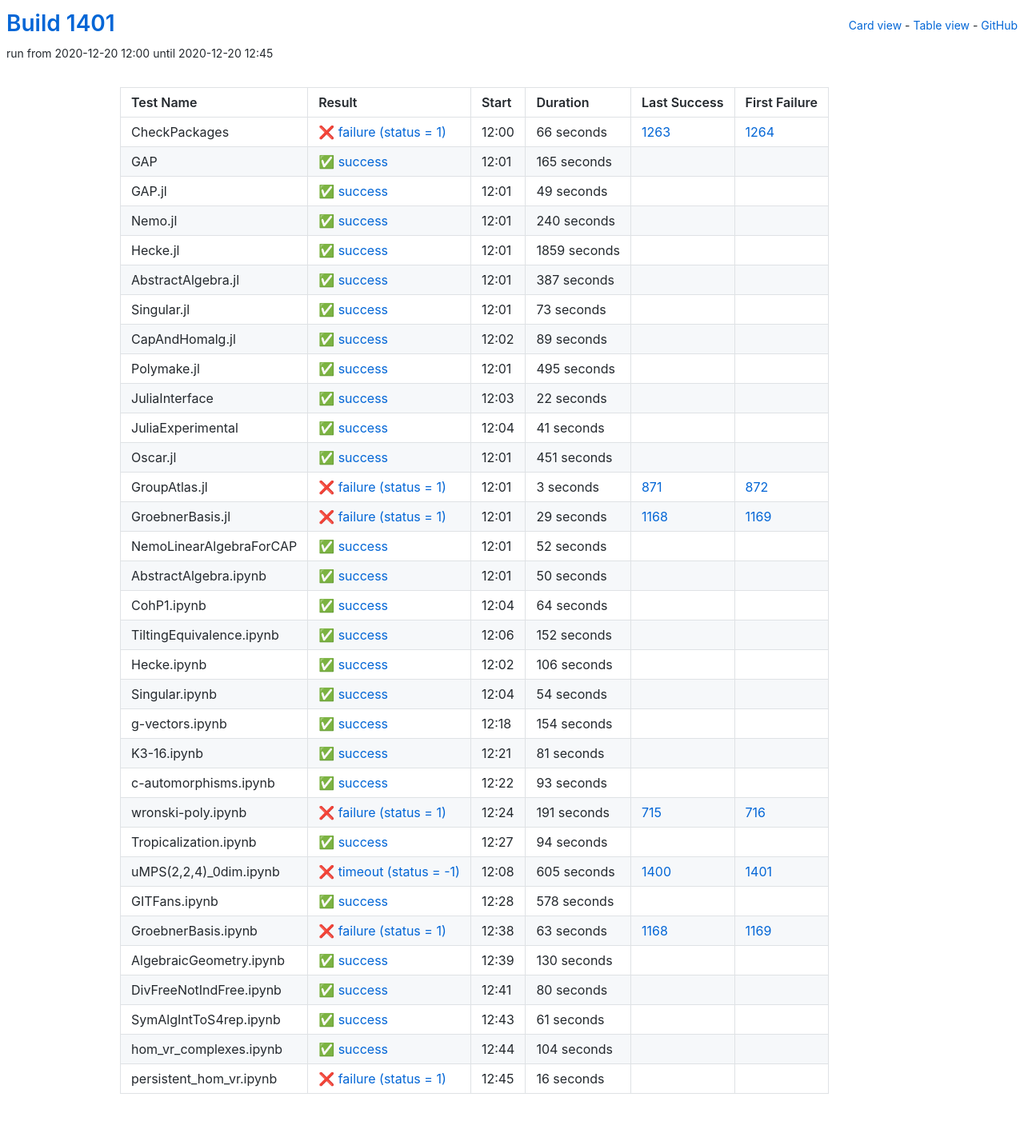
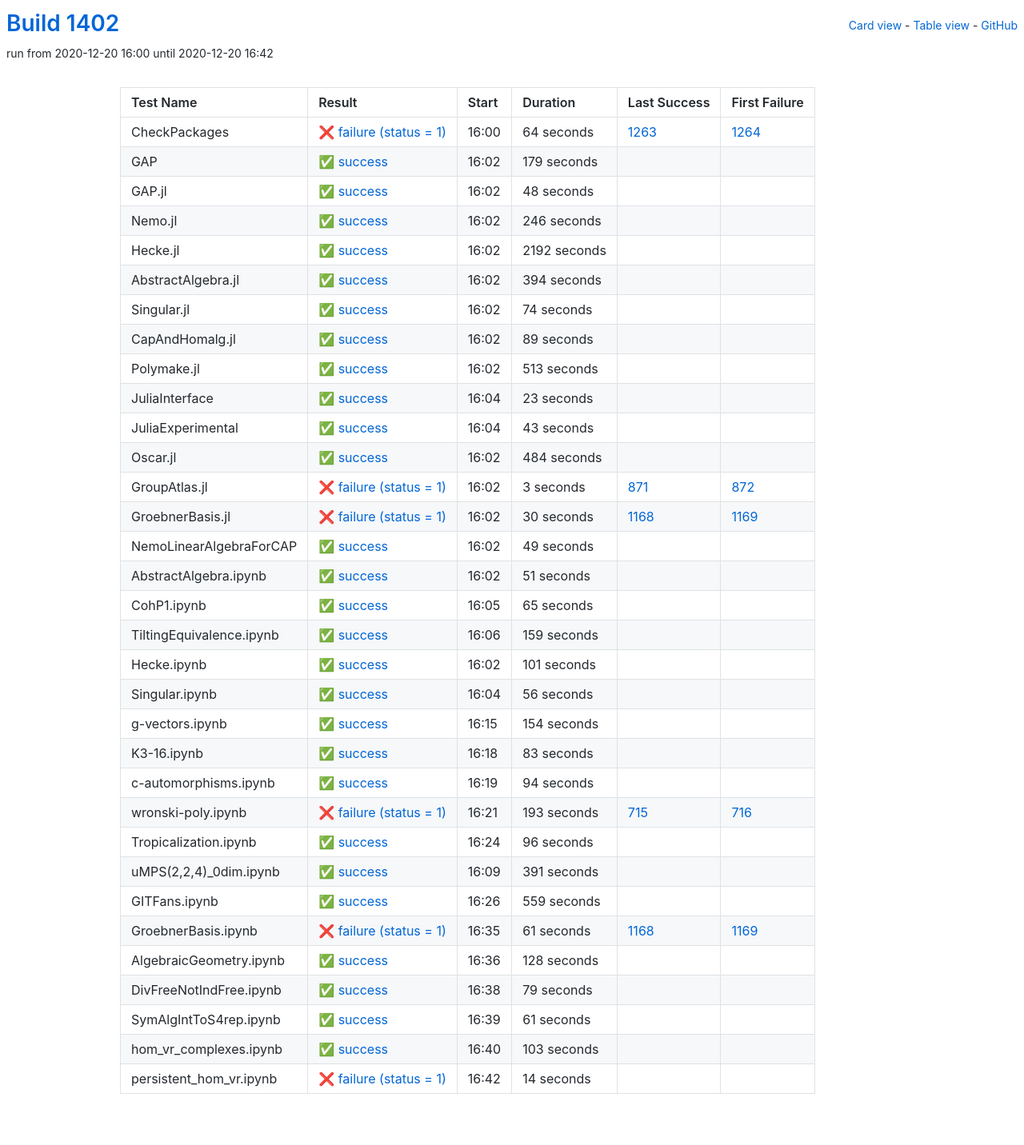
Before and after one commit to oscar-system/oscar-ci-status-stable, a Jekyll site: the page built from table.html, in a window 1280 px wide. Shown: the whole page at 80% size. Built offline with Jekyll 4.4.1, drawn with Linux system fonts in a browser that asks for light colours.

Commit message:
Build #1402

```diff
--- a/_data/ci.yml
+++ b/_data/ci.yml
@@ -1,6 +1,6 @@
 ---
-build: 1401
-build_url: https://oscarci.mathematik.uni-kl.de/job/oscar-stable/1401/
+build: 1402
+build_url: https://oscarci.mathematik.uni-kl.de/job/oscar-stable/1402/
 job: oscar-stable
 organization: oscar-system
 repo: oscar-ci-status-stable
@@ -8,92 +8,92 @@ repourl: https://github.com/oscar-system/oscar-ci-status-stable
 tests:
 - name: CheckPackages
   id: checkpackages
-  log: https://oscarci.mathematik.uni-kl.de/job/oscar-stable/1401/artifact/logs/build-1401/CheckPackages.log
-  start: 2020-12-20 12:00
+  log: https://oscarci.mathematik.uni-kl.de/job/oscar-stable/1402/artifact/logs/build-1402/CheckPackages.log
+  start: 2020-12-20 16:00
   success: false
   exitcode: 1
   status: failure
-  duration: 66
+  duration: 64
   last_success: 1263
   last_success_url: https://oscarci.mathematik.uni-kl.de/job/oscar-stable/1263/
   first_failure: 1264
   first_failure_url: https://oscarci.mathematik.uni-kl.de/job/oscar-stable/1264/
 - name: GAP
   id: gap
-  log: https://oscarci.mathematik.uni-kl.de/job/oscar-stable/1401/artifact/logs/build-1401/GAP.log
-  start: 2020-12-20 12:01
+  log: https://oscarci.mathematik.uni-kl.de/job/oscar-stable/1402/artifact/logs/build-1402/GAP.log
+  start: 2020-12-20 16:02
   success: true
   exitcode: 0
   status: success
-  duration: 165
+  duration: 179
   last_success: false
   last_success_url:
   first_failure: false
   first_failure_url:
 - name: GAP.jl
   id: gap-jl
-  log: https://oscarci.mathematik.uni-kl.de/job/oscar-stable/1401/artifact/logs/build-1401/GAP.jl.log
-  start: 2020-12-20 12:01
+  log: https://oscarci.mathematik.uni-kl.de/job/oscar-stable/1402/artifact/logs/build-1402/GAP.jl.log
+  start: 2020-12-20 16:02
   success: true
   exitcode: 0
   status: success
-  duration: 49
+  duration: 48
   last_success: false
   last_success_url:
   first_failure: false
   first_failure_url:
 - name: Nemo.jl
   id: nemo-jl
-  log: https://oscarci.mathematik.uni-kl.de/job/oscar-stable/1401/artifact/logs/build-1401/Nemo.jl.log
-  start: 2020-12-20 12:01
+  log: https://oscarci.mathematik.uni-kl.de/job/oscar-stable/1402/artifact/logs/build-1402/Nemo.jl.log
+  start: 2020-12-20 16:02
   success: true
   exitcode: 0
   status: success
-  duration: 240
+  duration: 246
   last_success: false
   last_success_url:
   first_failure: false
   first_failure_url:
 - name: Hecke.jl
   id: hecke-jl
-  log: https://oscarci.mathematik.uni-kl.de/job/oscar-stable/1401/artifact/logs/build-1401/Hecke.jl.log
-  start: 2020-12-20 12:01
+  log: https://oscarci.mathematik.uni-kl.de/job/oscar-stable/1402/artifact/logs/build-1402/Hecke.jl.log
+  start: 2020-12-20 16:02
   success: true
   exitcode: 0
   status: success
-  duration: 1859
+  duration: 2192
   last_success: false
   last_success_url:
   first_failure: false
   first_failure_url:
 - name: AbstractAlgebra.jl
   id: abstractalgebra-jl
-  log: https://oscarci.mathematik.uni-kl.de/job/oscar-stable/1401/artifact/logs/build-1401/AbstractAlgebra.jl.log
-  start: 2020-12-20 12:01
+  log: https://oscarci.mathematik.uni-kl.de/job/oscar-stable/1402/artifact/logs/build-1402/AbstractAlgebra.jl.log
+  start: 2020-12-20 16:02
   success: true
   exitcode: 0
   status: success
-  duration: 387
+  duration: 394
   last_success: false
   last_success_url:
   first_failure: false
   first_failure_url:
 - name: Singular.jl
   id: singular-jl
-  log: https://oscarci.mathematik.uni-kl.de/job/oscar-stable/1401/artifact/logs/build-1401/Singular.jl.log
-  start: 2020-12-20 12:01
+  log: https://oscarci.mathematik.uni-kl.de/job/oscar-stable/1402/artifact/logs/build-1402/Singular.jl.log
+  start: 2020-12-20 16:02
   success: true
   exitcode: 0
   status: success
-  duration: 73
+  duration: 74
   last_success: false
   last_success_url:
   first_failure: false
   first_failure_url:
 - name: CapAndHomalg.jl
   id: capandhomalg-jl
-  log: https://oscarci.mathematik.uni-kl.de/job/oscar-stable/1401/artifact/logs/build-1401/CapAndHomalg.jl.log
-  start: 2020-12-20 12:02
+  log: https://oscarci.mathematik.uni-kl.de/job/oscar-stable/1402/artifact/logs/build-1402/CapAndHomalg.jl.log
+  start: 2020-12-20 16:02
   success: true
   exitcode: 0
   status: success
@@ -104,56 +104,56 @@ tests:
   first_failure_url:
 - name: Polymake.jl
   id: polymake-jl
-  log: https://oscarci.mathematik.uni-kl.de/job/oscar-stable/1401/artifact/logs/build-1401/Polymake.jl.log
-  start: 2020-12-20 12:01
+  log: https://oscarci.mathematik.uni-kl.de/job/oscar-stable/1402/artifact/logs/build-1402/Polymake.jl.log
+  start: 2020-12-20 16:02
   success: true
   exitcode: 0
   status: success
-  duration: 495
+  duration: 513
   last_success: false
   last_success_url:
   first_failure: false
   first_failure_url:
 - name: JuliaInterface
   id: juliainterface
-  log: https://oscarci.mathematik.uni-kl.de/job/oscar-stable/1401/artifact/logs/build-1401/JuliaInterface.log
-  start: 2020-12-20 12:03
+  log: https://oscarci.mathematik.uni-kl.de/job/oscar-stable/1402/artifact/logs/build-1402/JuliaInterface.log
+  start: 2020-12-20 16:04
   success: true
   exitcode: 0
   status: success
-  duration: 22
+  duration: 23
   last_success: false
   last_success_url:
   first_failure: false
   first_failure_url:
 - name: JuliaExperimental
   id: juliaexperimental
-  log: https://oscarci.mathematik.uni-kl.de/job/oscar-stable/1401/artifact/logs/build-1401/JuliaExperimental.log
-  start: 2020-12-20 12:04
+  log: https://oscarci.mathematik.uni-kl.de/job/oscar-stable/1402/artifact/logs/build-1402/JuliaExperimental.log
+  start: 2020-12-20 16:04
   success: true
   exitcode: 0
   status: success
-  duration: 41
+  duration: 43
   last_success: false
   last_success_url:
   first_failure: false
   first_failure_url:
 - name: Oscar.jl
   id: oscar-jl
-  log: https://oscarci.mathematik.uni-kl.de/job/oscar-stable/1401/artifact/logs/build-1401/Oscar.jl.log
-  start: 2020-12-20 12:01
+  log: https://oscarci.mathematik.uni-kl.de/job/oscar-stable/1402/artifact/logs/build-1402/Oscar.jl.log
+  start: 2020-12-20 16:02
   success: true
   exitcode: 0
   status: success
-  duration: 451
+  duration: 484
   last_success: false
   last_success_url:
   first_failure: false
   first_failure_url:
 - name: GroupAtlas.jl
   id: groupatlas-jl
-  log: https://oscarci.mathematik.uni-kl.de/job/oscar-stable/1401/artifact/logs/build-1401/GroupAtlas.jl.log
-  start: 2020-12-20 12:01
+  log: https://oscarci.mathematik.uni-kl.de/job/oscar-stable/1402/artifact/logs/build-1402/GroupAtlas.jl.log
+  start: 2020-12-20 16:02
   success: false
   exitcode: 1
   status: failure
@@ -164,92 +164,92 @@ tests:
   first_failure_url: https://oscarci.mathematik.uni-kl.de/job/oscar-stable/872/
 - name: GroebnerBasis.jl
   id: groebnerbasis-jl
-  log: https://oscarci.mathematik.uni-kl.de/job/oscar-stable/1401/artifact/logs/build-1401/GroebnerBasis.jl.log
-  start: 2020-12-20 12:01
+  log: https://oscarci.mathematik.uni-kl.de/job/oscar-stable/1402/artifact/logs/build-1402/GroebnerBasis.jl.log
+  start: 2020-12-20 16:02
   success: false
   exitcode: 1
   status: failure
-  duration: 29
+  duration: 30
   last_success: 1168
   last_success_url: https://oscarci.mathematik.uni-kl.de/job/oscar-stable/1168/
   first_failure: 1169
   first_failure_url: https://oscarci.mathematik.uni-kl.de/job/oscar-stable/1169/
 - name: NemoLinearAlgebraForCAP
   id: nemolinearalgebraforcap
-  log: https://oscarci.mathematik.uni-kl.de/job/oscar-stable/1401/artifact/logs/build-1401/NemoLinearAlgebraForCAP.log
-  start: 2020-12-20 12:01
+  log: https://oscarci.mathematik.uni-kl.de/job/oscar-stable/1402/artifact/logs/build-1402/NemoLinearAlgebraForCAP.log
+  start: 2020-12-20 16:02
   success: true
   exitcode: 0
   status: success
-  duration: 52
+  duration: 49
   last_success: false
   last_success_url:
   first_failure: false
   first_failure_url:
 - name: AbstractAlgebra.ipynb
   id: abstractalgebra-ipynb
-  log: https://oscarci.mathematik.uni-kl.de/job/oscar-stable/1401/artifact/logs/build-1401/AbstractAlgebra.ipynb.log
-  start: 2020-12-20 12:01
+  log: https://oscarci.mathematik.uni-kl.de/job/oscar-stable/1402/artifact/logs/build-1402/AbstractAlgebra.ipynb.log
+  start: 2020-12-20 16:02
   success: true
   exitcode: 0
   status: success
-  duration: 50
+  duration: 51
   last_success: false
   last_success_url:
   first_failure: false
   first_failure_url:
 - name: CohP1.ipynb
   id: cohp1-ipynb
-  log: https://oscarci.mathematik.uni-kl.de/job/oscar-stable/1401/artifact/logs/build-1401/CohP1.ipynb.log
-  start: 2020-12-20 12:04
+  log: https://oscarci.mathematik.uni-kl.de/job/oscar-stable/1402/artifact/logs/build-1402/CohP1.ipynb.log
+  start: 2020-12-20 16:05
   success: true
   exitcode: 0
   status: success
-  duration: 64
+  duration: 65
   last_success: false
   last_success_url:
   first_failure: false
   first_failure_url:
 - name: TiltingEquivalence.ipynb
   id: tiltingequivalence-ipynb
-  log: https://oscarci.mathematik.uni-kl.de/job/oscar-stable/1401/artifact/logs/build-1401/TiltingEquivalence.ipynb.log
-  start: 2020-12-20 12:06
+  log: https://oscarci.mathematik.uni-kl.de/job/oscar-stable/1402/artifact/logs/build-1402/TiltingEquivalence.ipynb.log
+  start: 2020-12-20 16:06
   success: true
   exitcode: 0
   status: success
-  duration: 152
+  duration: 159
   last_success: false
   last_success_url:
   first_failure: false
   first_failure_url:
 - name: Hecke.ipynb
   id: hecke-ipynb
-  log: https://oscarci.mathematik.uni-kl.de/job/oscar-stable/1401/artifact/logs/build-1401/Hecke.ipynb.log
-  start: 2020-12-20 12:02
+  log: https://oscarci.mathematik.uni-kl.de/job/oscar-stable/1402/artifact/logs/build-1402/Hecke.ipynb.log
+  start: 2020-12-20 16:02
   success: true
   exitcode: 0
   status: success
-  duration: 106
+  duration: 101
   last_success: false
   last_success_url:
   first_failure: false
   first_failure_url:
 - name: Singular.ipynb
   id: singular-ipynb
-  log: https://oscarci.mathematik.uni-kl.de/job/oscar-stable/1401/artifact/logs/build-1401/Singular.ipynb.log
-  start: 2020-12-20 12:04
+  log: https://oscarci.mathematik.uni-kl.de/job/oscar-stable/1402/artifact/logs/build-1402/Singular.ipynb.log
+  start: 2020-12-20 16:04
   success: true
   exitcode: 0
   status: success
-  duration: 54
+  duration: 56
   last_success: false
   last_success_url:
   first_failure: false
   first_failure_url:
 - name: g-vectors.ipynb
   id: g-vectors-ipynb
-  log: https://oscarci.mathematik.uni-kl.de/job/oscar-stable/1401/artifact/logs/build-1401/g-vectors.ipynb.log
-  start: 2020-12-20 12:18
+  log: https://oscarci.mathematik.uni-kl.de/job/oscar-stable/1402/artifact/logs/build-1402/g-vectors.ipynb.log
+  start: 2020-12-20 16:15
   success: true
   exitcode: 0
   status: success
@@ -260,44 +260,20 @@ tests:
   first_failure_url:
 - name: K3-16.ipynb
   id: k3-16-ipynb
-  log: https://oscarci.mathematik.uni-kl.de/job/oscar-stable/1401/artifact/logs/build-1401/K3-16.ipynb.log
-  start: 2020-12-20 12:21
+  log: https://oscarci.mathematik.uni-kl.de/job/oscar-stable/1402/artifact/logs/build-1402/K3-16.ipynb.log
+  start: 2020-12-20 16:18
   success: true
   exitcode: 0
   status: success
-  duration: 81
+  duration: 83
   last_success: false
   last_success_url:
   first_failure: false
   first_failure_url:
 - name: c-automorphisms.ipynb
   id: c-automorphisms-ipynb
-  log: https://oscarci.mathematik.uni-kl.de/job/oscar-stable/1401/artifact/logs/build-1401/c-automorphisms.ipynb.log
-  start: 2020-12-20 12:22
-  success: true
-  exitcode: 0
-  status: success
-  duration: 93
-  last_success: false
-  last_success_url:
-  first_failure: false
-  first_failure_url:
-- name: wronski-poly.ipynb
-  id: wronski-poly-ipynb
-  log: https://oscarci.mathematik.uni-kl.de/job/oscar-stable/1401/artifact/logs/build-1401/wronski-poly.ipynb.log
-  start: 2020-12-20 12:24
-  success: false
-  exitcode: 1
-  status: failure
-  duration: 191
-  last_success: 715
-  last_success_url: https://oscarci.mathematik.uni-kl.de/job/oscar-stable/715/
-  first_failure: 716
-  first_failure_url: https://oscarci.mathematik.uni-kl.de/job/oscar-stable/716/
-- name: Tropicalization.ipynb
-  id: tropicalization-ipynb
-  log: https://oscarci.mathematik.uni-kl.de/job/oscar-stable/1401/artifact/logs/build-1401/Tropicalization.ipynb.log
-  start: 2020-12-20 12:27
+  log: https://oscarci.mathematik.uni-kl.de/job/oscar-stable/1402/artifact/logs/build-1402/c-automorphisms.ipynb.log
+  start: 2020-12-20 16:19
   success: true
   exitcode: 0
   status: success
@@ -306,70 +282,94 @@ tests:
   last_success_url:
   first_failure: false
   first_failure_url:
-- name: uMPS(2,2,4)_0dim.ipynb
-  id: umps-2-2-4-0dim-ipynb
-  log: https://oscarci.mathematik.uni-kl.de/job/oscar-stable/1401/artifact/logs/build-1401/uMPS-2-2-4-_0dim.ipynb.log
-  start: 2020-12-20 12:08
+- name: wronski-poly.ipynb
+  id: wronski-poly-ipynb
+  log: https://oscarci.mathematik.uni-kl.de/job/oscar-stable/1402/artifact/logs/build-1402/wronski-poly.ipynb.log
+  start: 2020-12-20 16:21
   success: false
-  exitcode: -1
-  status: timeout
-  duration: 605
-  last_success: 1400
-  last_success_url: https://oscarci.mathematik.uni-kl.de/job/oscar-stable/1400/
-  first_failure: 1401
-  first_failure_url: https://oscarci.mathematik.uni-kl.de/job/oscar-stable/1401/
-- name: GITFans.ipynb
-  id: gitfans-ipynb
-  log: https://oscarci.mathematik.uni-kl.de/job/oscar-stable/1401/artifact/logs/build-1401/GITFans.ipynb.log
-  start: 2020-12-20 12:28
+  exitcode: 1
+  status: failure
+  duration: 193
+  last_success: 715
+  last_success_url: https://oscarci.mathematik.uni-kl.de/job/oscar-stable/715/
+  first_failure: 716
+  first_failure_url: https://oscarci.mathematik.uni-kl.de/job/oscar-stable/716/
+- name: Tropicalization.ipynb
+  id: tropicalization-ipynb
+  log: https://oscarci.mathematik.uni-kl.de/job/oscar-stable/1402/artifact/logs/build-1402/Tropicalization.ipynb.log
+  start: 2020-12-20 16:24
   success: true
   exitcode: 0
   status: success
-  duration: 578
+  duration: 96
+  last_success: false
+  last_success_url:
+  first_failure: false
+  first_failure_url:
+- name: uMPS(2,2,4)_0dim.ipynb
+  id: umps-2-2-4-0dim-ipynb
+  log: https://oscarci.mathematik.uni-kl.de/job/oscar-stable/1402/artifact/logs/build-1402/uMPS-2-2-4-_0dim.ipynb.log
+  start: 2020-12-20 16:09
+  success: true
+  exitcode: 0
+  status: success
+  duration: 391
+  last_success: false
+  last_success_url:
+  first_failure: false
+  first_failure_url:
+- name: GITFans.ipynb
+  id: gitfans-ipynb
+  log: https://oscarci.mathematik.uni-kl.de/job/oscar-stable/1402/artifact/logs/build-1402/GITFans.ipynb.log
+  start: 2020-12-20 16:26
+  success: true
+  exitcode: 0
+  status: success
+  duration: 559
   last_success: false
   last_success_url:
   first_failure: false
   first_failure_url:
 - name: GroebnerBasis.ipynb
   id: groebnerbasis-ipynb
-  log: https://oscarci.mathematik.uni-kl.de/job/oscar-stable/1401/artifact/logs/build-1401/GroebnerBasis.ipynb.log
-  start: 2020-12-20 12:38
+  log: https://oscarci.mathematik.uni-kl.de/job/oscar-stable/1402/artifact/logs/build-1402/GroebnerBasis.ipynb.log
+  start: 2020-12-20 16:35
   success: false
   exitcode: 1
   status: failure
-  duration: 63
+  duration: 61
   last_success: 1168
   last_success_url: https://oscarci.mathematik.uni-kl.de/job/oscar-stable/1168/
   first_failure: 1169
   first_failure_url: https://oscarci.mathematik.uni-kl.de/job/oscar-stable/1169/
 - name: AlgebraicGeometry.ipynb
   id: algebraicgeometry-ipynb
-  log: https://oscarci.mathematik.uni-kl.de/job/oscar-stable/1401/artifact/logs/build-1401/AlgebraicGeometry.ipynb.log
-  start: 2020-12-20 12:39
+  log: https://oscarci.mathematik.uni-kl.de/job/oscar-stable/1402/artifact/logs/build-1402/AlgebraicGeometry.ipynb.log
+  start: 2020-12-20 16:36
   success: true
   exitcode: 0
   status: success
-  duration: 130
+  duration: 128
   last_success: false
   last_success_url:
   first_failure: false
   first_failure_url:
 - name: DivFreeNotIndFree.ipynb
   id: divfreenotindfree-ipynb
-  log: https://oscarci.mathematik.uni-kl.de/job/oscar-stable/1401/artifact/logs/build-1401/DivFreeNotIndFree.ipynb.log
-  start: 2020-12-20 12:41
+  log: https://oscarci.mathematik.uni-kl.de/job/oscar-stable/1402/artifact/logs/build-1402/DivFreeNotIndFree.ipynb.log
+  start: 2020-12-20 16:38
   success: true
   exitcode: 0
   status: success
-  duration: 80
+  duration: 79
   last_success: false
   last_success_url:
   first_failure: false
   first_failure_url:
 - name: SymAlgIntToS4rep.ipynb
   id: symalginttos4rep-ipynb
-  log: https://oscarci.mathematik.uni-kl.de/job/oscar-stable/1401/artifact/logs/build-1401/SymAlgIntToS4rep.ipynb.log
-  start: 2020-12-20 12:43
+  log: https://oscarci.mathematik.uni-kl.de/job/oscar-stable/1402/artifact/logs/build-1402/SymAlgIntToS4rep.ipynb.log
+  start: 2020-12-20 16:39
   success: true
   exitcode: 0
   status: success
@@ -380,24 +380,24 @@ tests:
   first_failure_url:
 - name: hom_vr_complexes.ipynb
   id: hom-vr-complexes-ipynb
-  log: https://oscarci.mathematik.uni-kl.de/job/oscar-stable/1401/artifact/logs/build-1401/hom_vr_complexes.ipynb.log
-  start: 2020-12-20 12:44
+  log: https://oscarci.mathematik.uni-kl.de/job/oscar-stable/1402/artifact/logs/build-1402/hom_vr_complexes.ipynb.log
+  start: 2020-12-20 16:40
   success: true
   exitcode: 0
   status: success
-  duration: 104
+  duration: 103
   last_success: false
   last_success_url:
   first_failure: false
   first_failure_url:
 - name: persistent_hom_vr.ipynb
   id: persistent-hom-vr-ipynb
-  log: https://oscarci.mathematik.uni-kl.de/job/oscar-stable/1401/artifact/logs/build-1401/persistent_hom_vr.ipynb.log
-  start: 2020-12-20 12:45
+  log: https://oscarci.mathematik.uni-kl.de/job/oscar-stable/1402/artifact/logs/build-1402/persistent_hom_vr.ipynb.log
+  start: 2020-12-20 16:42
   success: false
   exitcode: 1
   status: failure
-  duration: 16
+  duration: 14
   last_success: false
   last_success_url:
   first_failure: false
```
Also changed, not shown: README.md.
